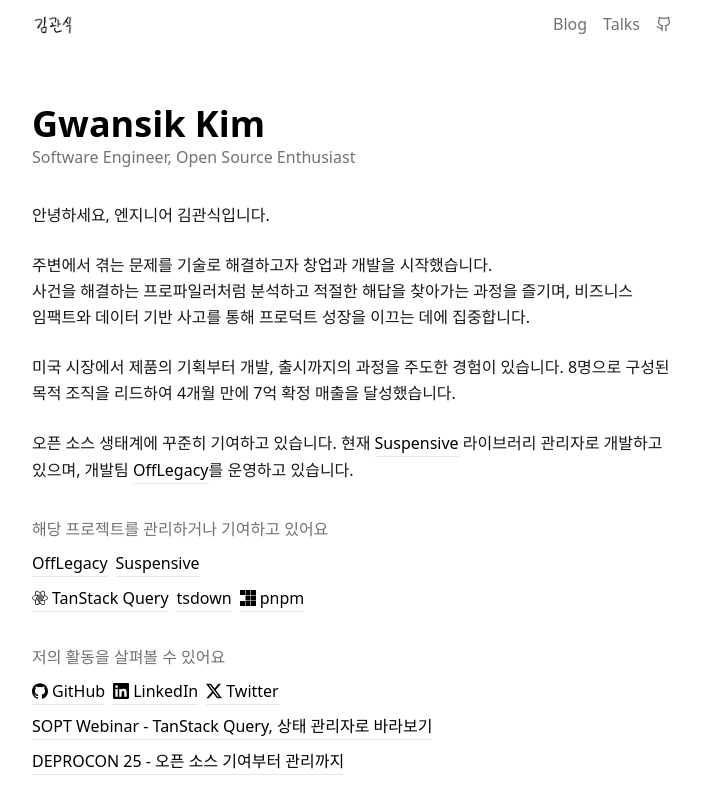
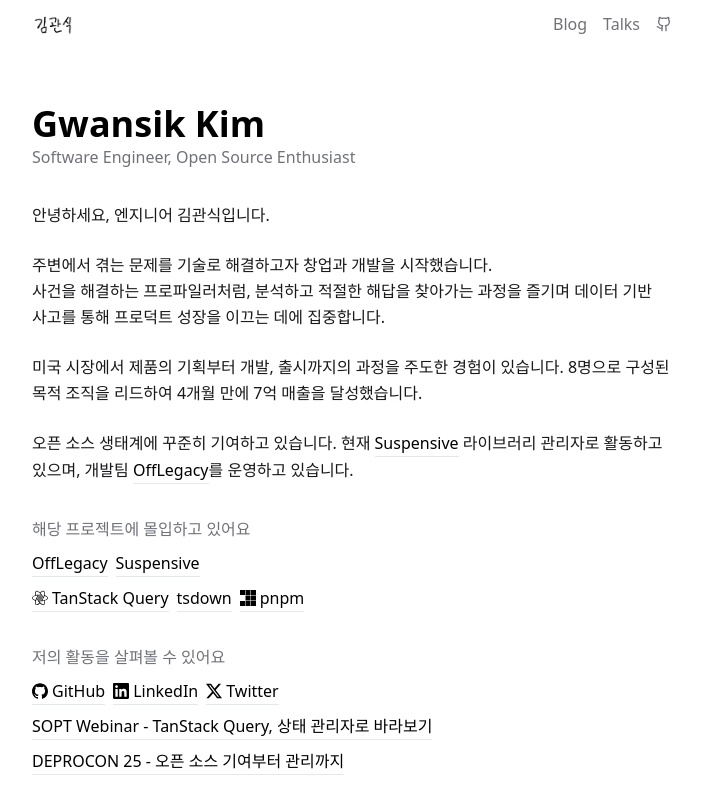
Before and after one commit to gwansikk/gwansik.dev, a Next.js app: page / in a window 1280 px wide. Shown: the top 800 px of the page, without its empty margins (288-989 px from the left). Built offline with nearby package versions, Linux system fonts and the light colour scheme; no server answers.

Commit message:
docs: update content

```diff
--- a/src/app/page.tsx
+++ b/src/app/page.tsx
@@ -29,24 +29,23 @@
         <p>
           주변에서 겪는 문제를 기술로 해결하고자 창업과 개발을 시작했습니다.
           <br />
-          사건을 해결하는 프로파일러처럼 분석하고 적절한 해답을 찾아가는 과정을
-          즐기며, 비즈니스 임팩트와 데이터 기반 사고를 통해 프로덕트 성장을
-          이끄는 데에 집중합니다.
+          사건을 해결하는 프로파일러처럼, 분석하고 적절한 해답을 찾아가는 과정을
+          즐기며 데이터 기반 사고를 통해 프로덕트 성장을 이끄는 데에 집중합니다.
         </p>
         <p>
           미국 시장에서 제품의 기획부터 개발, 출시까지의 과정을 주도한 경험이
-          있습니다. 8명으로 구성된 목적 조직을 리드하여 4개월 만에 7억 확정
-          매출을 달성했습니다.
+          있습니다. 8명으로 구성된 목적 조직을 리드하여 4개월 만에 7억 매출을
+          달성했습니다.
         </p>
         <p>
           오픈 소스 생태계에 꾸준히 기여하고 있습니다. 현재{' '}
           <Anchor href="https://suspensive.org">Suspensive</Anchor> 라이브러리
-          관리자로 개발하고 있으며, 개발팀{' '}
+          관리자로 활동하고 있으며, 개발팀{' '}
           <Anchor href="https://www.offlegacy.org">OffLegacy</Anchor>를 운영하고
           있습니다.
         </p>
       </section>
-      <Section title="해당 프로젝트를 관리하거나 기여하고 있어요">
+      <Section title="해당 프로젝트에 몰입하고 있어요">
         <List>
           <Anchor href="https://www.offlegacy.org">OffLegacy</Anchor>
           <Anchor href="https://suspensive.org">Suspensive</Anchor>
```
